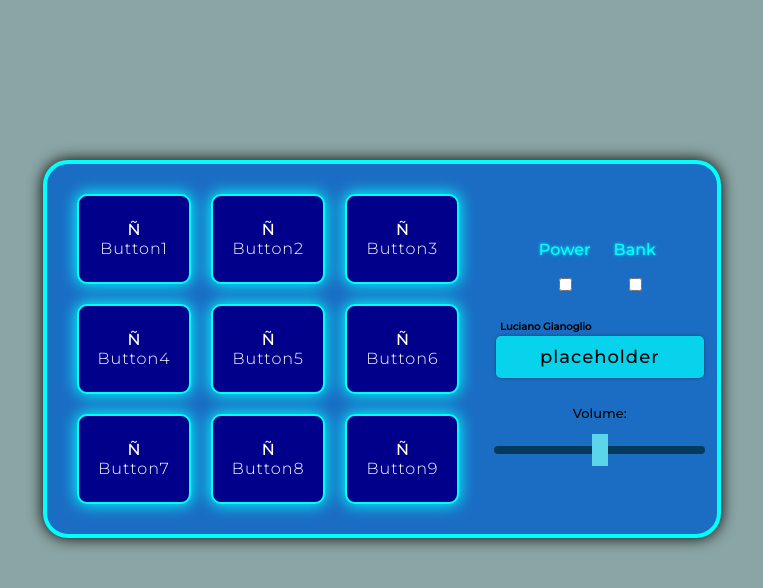
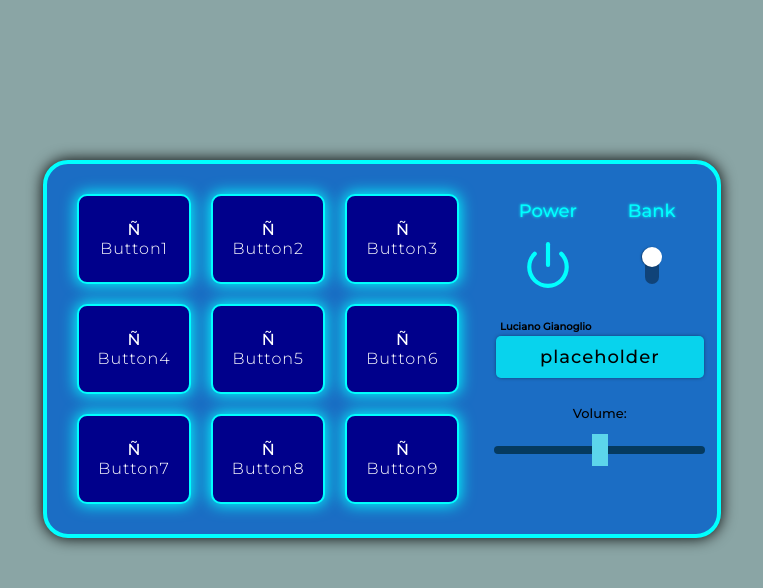
Before and after one commit to LRGianoglio/drum-machine, a React (Create React App) app: page / in a window 1280 px wide. Shown: the top 588 px of the page, without its empty margins (258-1021 px from the left). Built offline with nearby package versions, Linux system fonts and the light colour scheme.

Commit message:
feat/ mostly finished styles

```diff
--- a/package.json
+++ b/package.json
@@ -3,11 +3,15 @@
   "version": "0.1.0",
   "private": true,
   "dependencies": {
+    "@emotion/react": "^11.11.1",
+    "@emotion/styled": "^11.11.0",
+    "@mui/material": "^5.14.14",
     "@testing-library/jest-dom": "^5.17.0",
     "@testing-library/react": "^13.4.0",
     "@testing-library/user-event": "^13.5.0",
     "react": "^18.2.0",
     "react-dom": "^18.2.0",
+    "react-icons": "^4.11.0",
     "react-redux": "^8.1.3",
     "react-scripts": "5.0.1",
     "redux-thunk": "^2.4.2",
--- a/src/components/Switches/Switches.jsx
+++ b/src/components/Switches/Switches.jsx
@@ -1,15 +1,19 @@
 import style from './Switches.module.css'
+import {FiPower} from 'react-icons/fi'
+import { Switch, FormControlLabel } from '@mui/material';
 
 function Switches() {
     return (
         <div className={style.switchesContainer}>
             <div className={style.switchContainer}>
-                <p className={style.label}>Power</p>
-                <input type="checkbox" className={style.input}/>
+                <button className={style.powerButton}>
+                    <p className={style.label}>Power</p>
+                    <FiPower className={style.powerIcon}/>
+                </button>
             </div>
             <div className={style.switchContainer}>
                 <p className={style.label}>Bank</p>
-                <input type="checkbox" />
+                <Switch color='default' className={style.bankSwitch} />
             </div>
         </div>
     );
--- a/src/components/Switches/Switches.module.css
+++ b/src/components/Switches/Switches.module.css
@@ -14,14 +14,29 @@
     flex-direction: column;
     justify-content: end;
     align-items: center;
-    width: 60px;
+    width: 40%;
+}
+
+.powerButton{
+    background: none;
+    border: none;
+    font-family: 'Montserrat', sans-serif;
+    cursor: pointer;
 }
 
 .label{
     color: aqua;
     text-shadow: 0px 0px 3px aqua;
+    font-size: 18px;
 }
 
-.input{
+.powerIcon{
+    color: aqua;
+    text-shadow: 0px 0px 5px aqua;
+    font-size: 50px;
+}
 
+.bankSwitch{
+    transform: rotate(90deg);
+    margin: 8px 0;
 }
```
Also changed, not shown: 1 other file (tests, documents, lock files or other folders).
